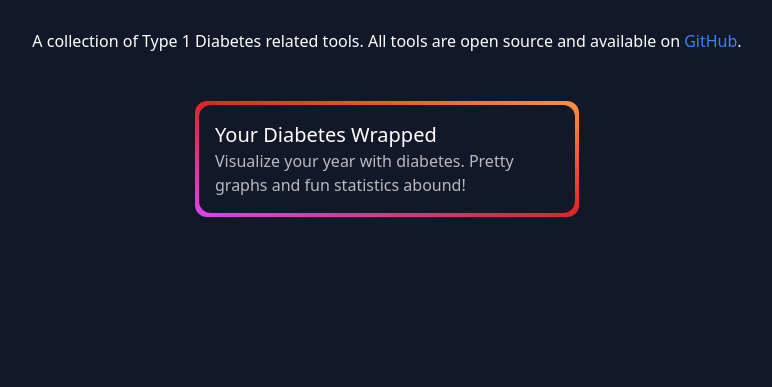
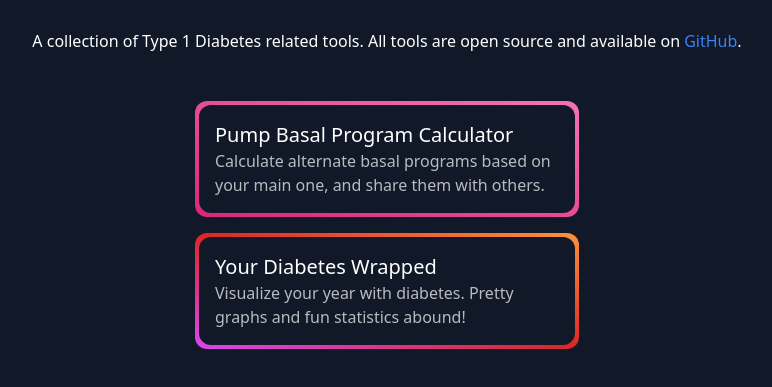
Before and after one commit to t1dtools/t1d.tools, a website: page src/index.html in a window 1280 px wide. Shown: the part 75-462 px from the top of the page, without its empty margins (253-1025 px from the left). Drawn offline with nearby package versions, Linux system fonts and the light colour scheme; files that its build step writes are made by us from their sources.

Commit message:
launch basal calc

```diff
--- a/src/index.html
+++ b/src/index.html
@@ -31,10 +31,10 @@
     </div>
     <div class="mt-8 flex place-content-center">
       <ul>
-        <!-- <li
+        <li
           class="m-4 max-w-sm shrink rounded-xl bg-white bg-gradient-to-bl from-pink-400 to-pink-600 p-1 transition-shadow duration-200 ease-in-out hover:shadow-xl"
         >
-          <a href="/pump-calculator">
+          <a href="/basal-calc">
             <div
               class="rounded-xl bg-gray-900 p-4 text-white transition-colors duration-300 ease-out hover:bg-transparent"
             >
@@ -43,11 +43,11 @@
               </div>
               <p class="opacity-70">
                 Calculate alternate basal programs based on your main one, and
-                share with others.
+                share them with others.
               </p>
             </div>
           </a>
-        </li> -->
+        </li>
         <li
           class="m-4 max-w-sm shrink rounded-xl bg-white bg-gradient-to-tr from-fuchsia-500 via-red-600 to-orange-400 p-1 transition-shadow duration-200 ease-in-out hover:shadow-xl"
         >
```
